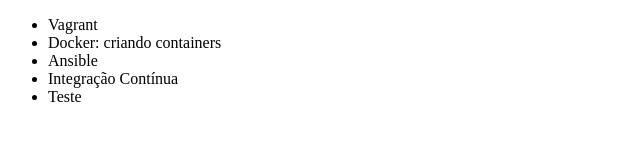
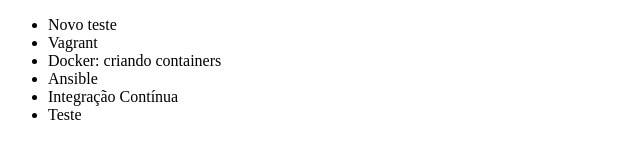
Before and after one commit to gustavo-carmo/git-estudos, a plain HTML site: page index.html in a window 1280 px wide. Shown: the whole page, without its empty margins (0-640 px from the left). Drawn offline with Linux system fonts and the light colour scheme.

```diff
--- a/index.html
+++ b/index.html
@@ -8,6 +8,7 @@
 </head>
 <body>
     <ul>
+	<li>Novo teste</li>
         <li>Vagrant</li>
         <li>Docker: criando containers</li>
         <li>Ansible</li>
```
